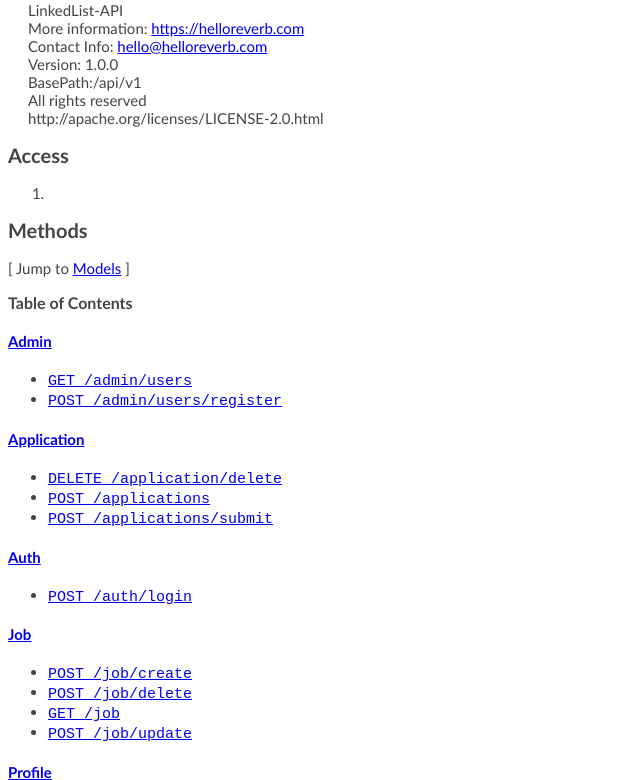
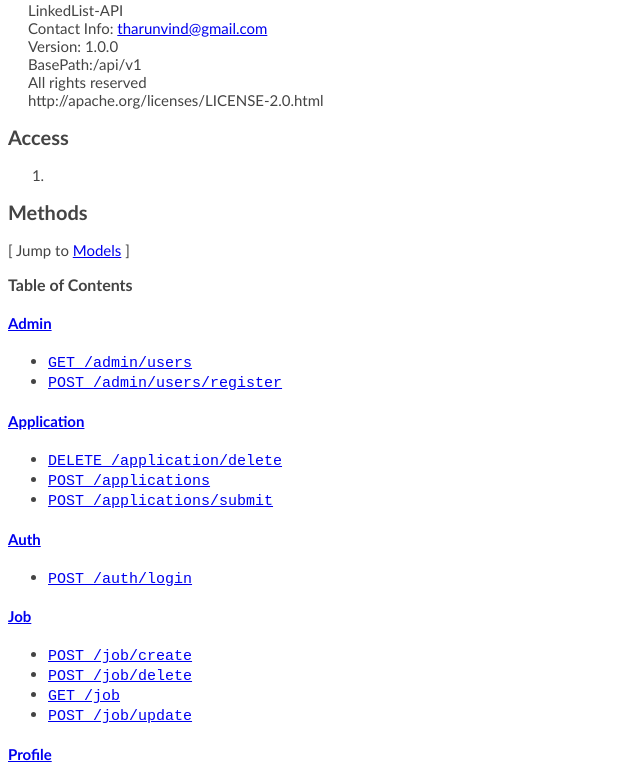
Before and after one commit to tharun-vemula/LL-api, a plain HTML site: page index.html in a window 1280 px wide. Shown: the part 63-843 px from the top of the page, without its empty margins (0-640 px from the left). Drawn offline with Linux system fonts and the light colour scheme.

Commit message:
Update index.html

```diff
--- a/index.html
+++ b/index.html
@@ -180,8 +180,7 @@
   <body>
   <h1>LinkedList API</h1>
     <div class="app-desc">LinkedList-API</div>
-    <div class="app-desc">More information: <a href="https://helloreverb.com">https://helloreverb.com</a></div>
-    <div class="app-desc">Contact Info: <a href="hello@helloreverb.com">hello@helloreverb.com</a></div>
+    <div class="app-desc">Contact Info: <a href="mailto:tharunvind@gmail.com">tharunvind@gmail.com</a></div>
     <div class="app-desc">Version: 1.0.0</div>
     <div class="app-desc">BasePath:/api/v1</div>
     <div class="license-info">All rights reserved</div>
```
